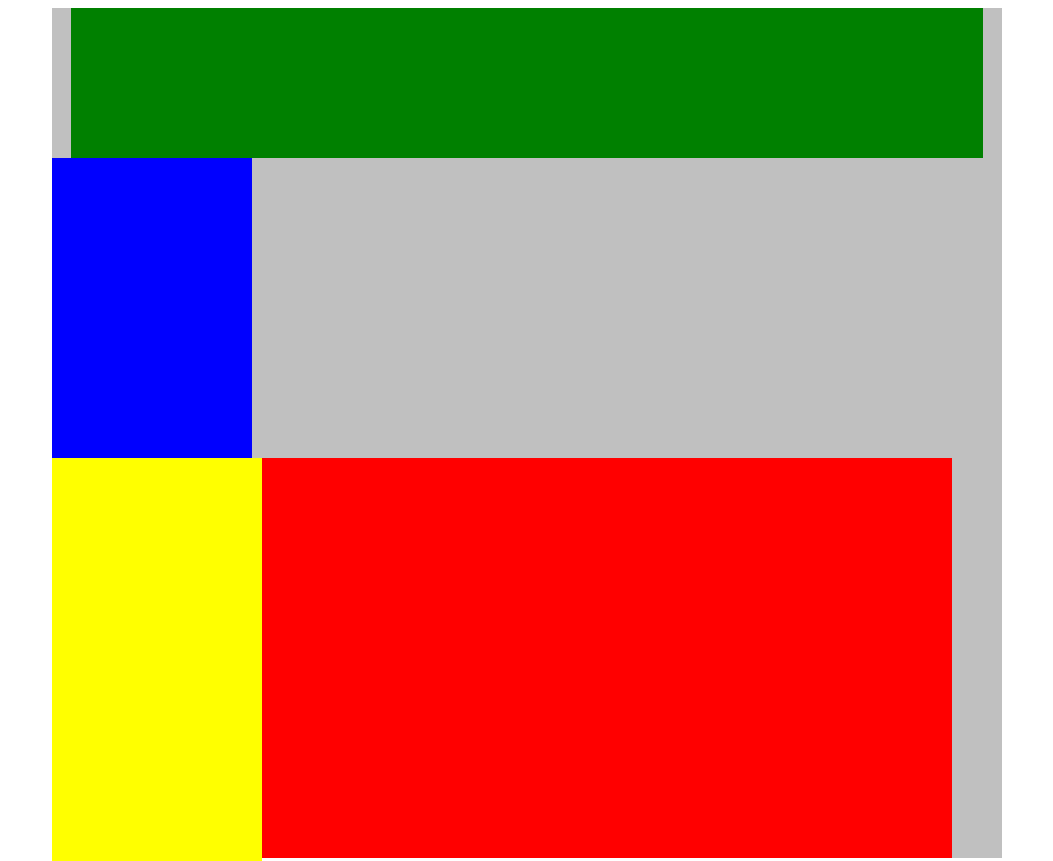
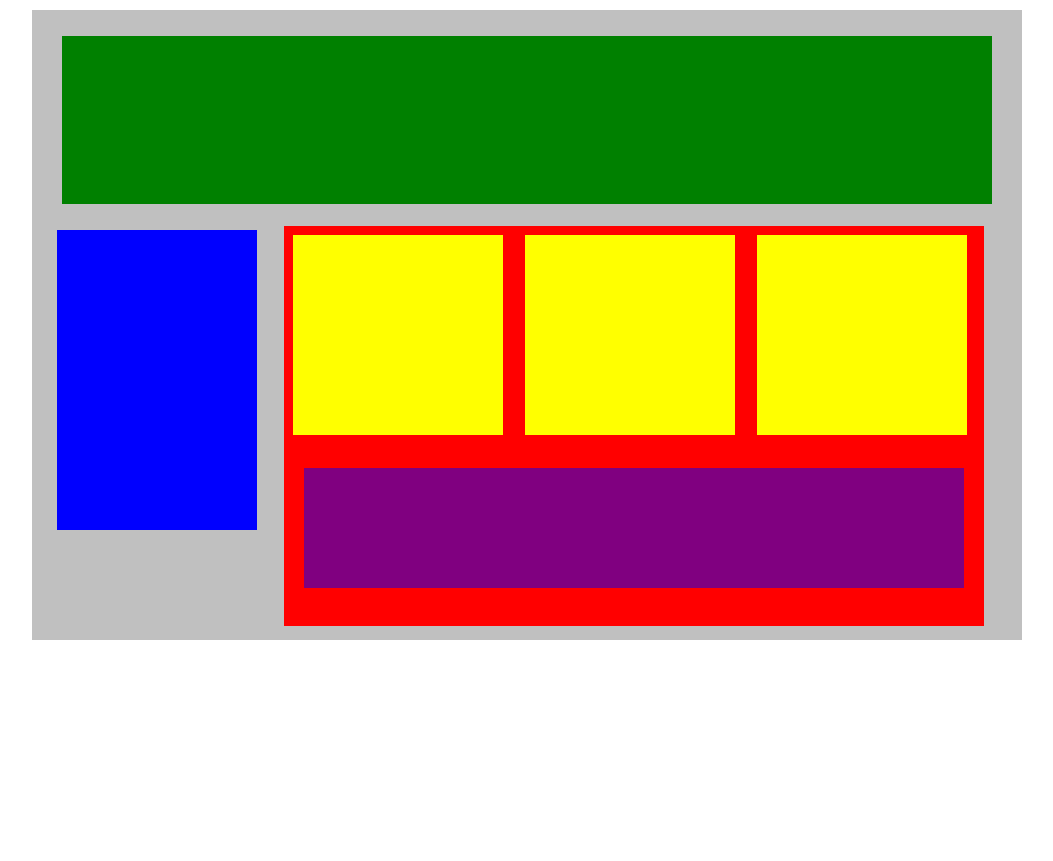
Before and after one commit to 1abisai/Programming-Basics, a plain HTML site: page css/Plotting Our Blocks.html in a window 1280 px wide. Shown: the top 861 px of the page, without its empty margins (113-1166 px from the left). After the commit the page ends 800 px from the top, so only its background shows below. Drawn offline with Linux system fonts and the light colour scheme.

Commit message:
plotting

```diff
--- a/css/stlye.css
+++ b/css/stlye.css
@@ -1,32 +1,40 @@
 .container{
     width: 950px;
     background-color: silver;
-    margin: 0px auto;
+    margin: 10px auto;
+    padding: 9px 20px;
 }
 .top-nav {
-    height: 150px;
+    height: 140px;
     background-color: green;
-    inline-size: 96%;
-    margin-inline-start: 2%;
+    padding: 14px;
+    margin: 17px 10px;
 }
 .side-nav {
+   display:inline-block;
     height: 300px;
     width: 200px;
     background-color: blue;
+    margin: 9px 5px;
 }
 .main {
+    display: inline-block;
     height: 400px;
-    width: 900px;
+    width: 700px;
     background-color: red;
+    vertical-align: top;
+    margin: 5px 18px;
 }
 .sub-content {
+    display: inline-block;
     height: 200px;
     width: 210px;
     background-color: yellow;
+    margin: 9px;
 }
 #advertisement {
     height: 120px;
     width: 660px;
     background-color: purple;
-
+    margin:20px 20px;
 }
```
